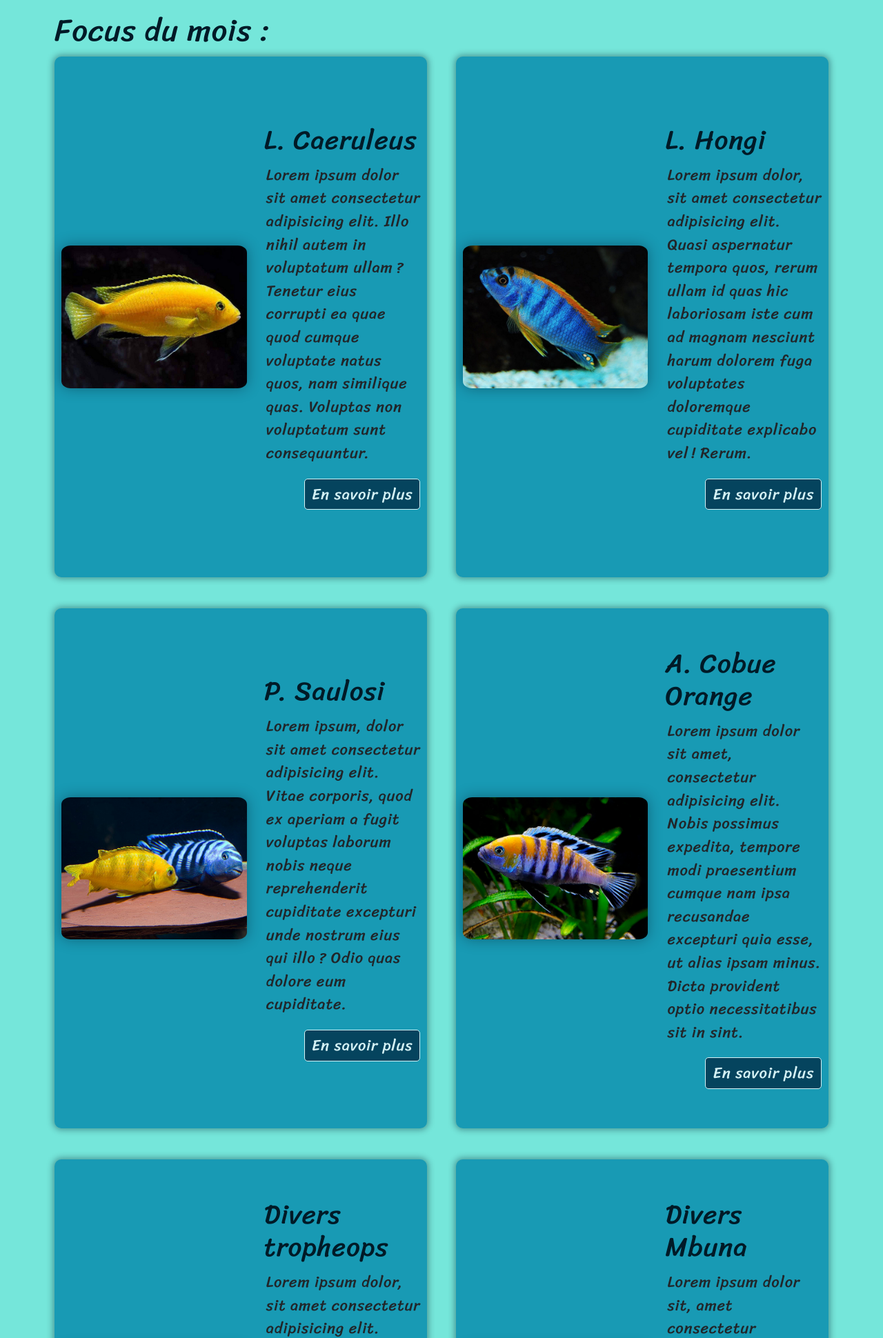
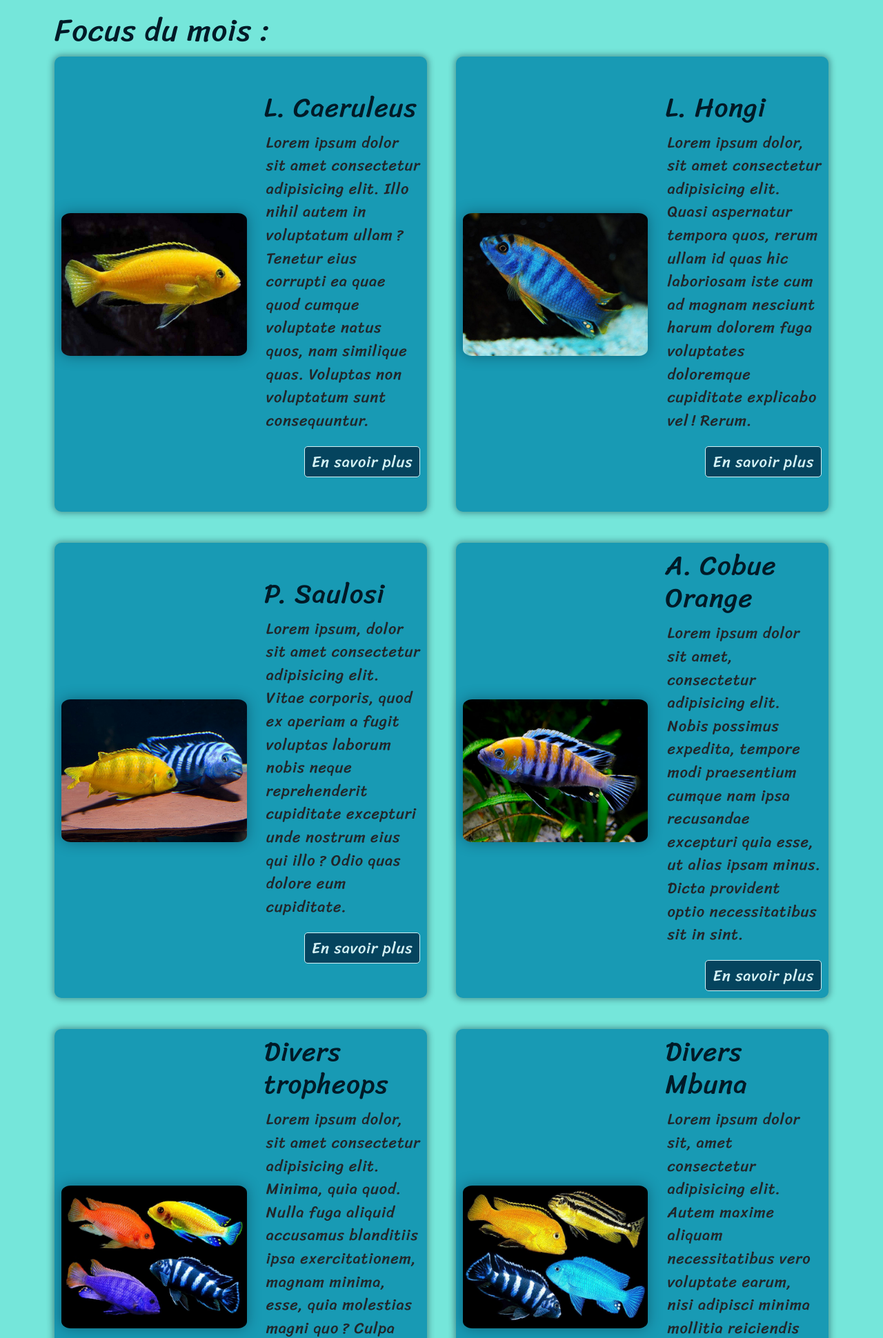
Before and after one commit to CDom42/eval1-asso-cichlides, a PHP site: page / in a window 1280 px wide. Shown: the part 1101-3041 px from the top of the page at 69% size. Run offline with PHP 8.4, Linux system fonts and the light colour scheme.

Commit message:
Css layout correction

```diff
--- a/style.css
+++ b/style.css
@@ -10,7 +10,7 @@ html {
 }
 
 * {
-  box-sizing: border-box;
+    box-sizing: border-box;
 }
 
 html, body {
@@ -24,6 +24,8 @@ body {
     font-family: 'Sriracha', cursive;
     letter-spacing: .8px;
 }
+
+
 
 .navbar {
     border-bottom: 3px solid #d4f1f4;
@@ -401,7 +403,7 @@ p {
 
     .grid-container {
         grid-template-columns: 1fr 1fr;
-        grid-template-rows: repeat(4, 1fr);
+        grid-template-rows: minmax(1fr auto) 1fr;
         grid-template-areas:
             "article1 article2"
             "article3 article4"
```
